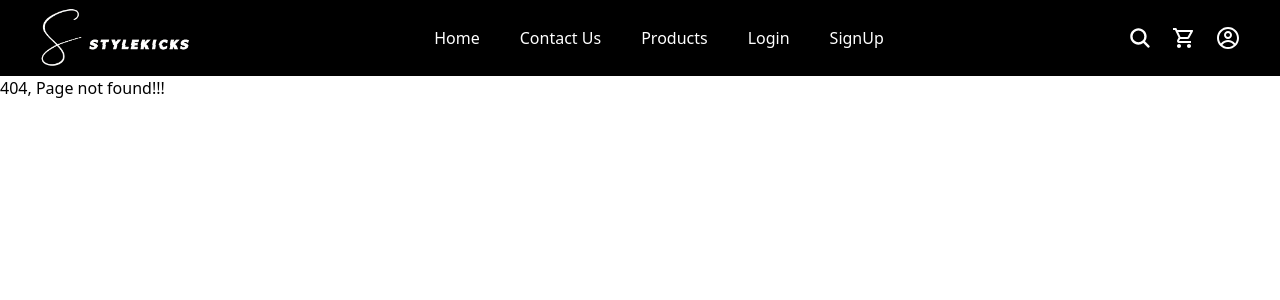
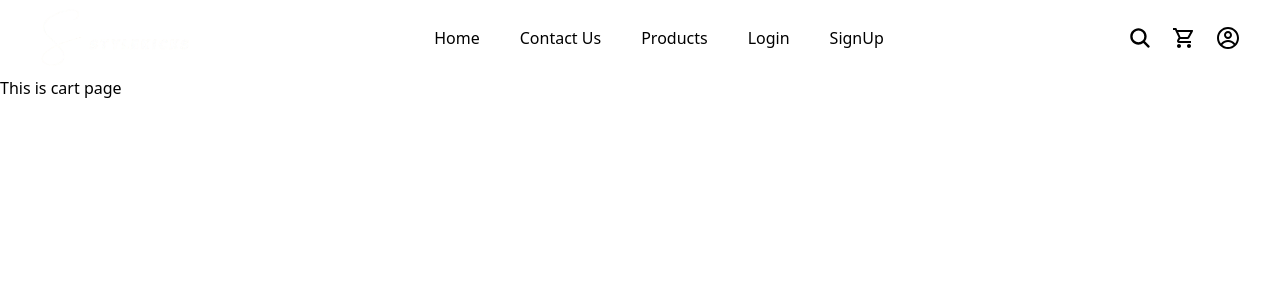
Before and after one commit to SaranshKoirala/StyleKicks-Ecommerce, a React (Vite) app in the folder client/: page /cart in a window 1280 px wide. Before the commit this address had no page. Shown: the top 300 px of the page. Built offline with nearby package versions, Linux system fonts and the light colour scheme.

Commit message:
updated the products

```diff
--- a/client/src/App.jsx
+++ b/client/src/App.jsx
@@ -6,6 +6,7 @@ import PageNotFound from "./Pages/PageNotFound";
 import ShoeDetail from "./Pages/ShoeDetail";
 import Navbar from "./Components/Navbar";
 import Products from "./Pages/Products";
+import Cart from "./Pages/Cart";
 
 function App() {
   return (
@@ -17,6 +18,7 @@ function App() {
         <Route path="/signup" element={<Signup />} />
         <Route path="/products" element={<Products />} />
         <Route path="/product/:id" element={<ShoeDetail />} />
+        <Route path="/cart" element={<Cart />} />
         <Route path="*" element={<PageNotFound />} />
       </Routes>
     </BrowserRouter>
--- a/client/src/Components/Navbar.jsx
+++ b/client/src/Components/Navbar.jsx
@@ -12,7 +12,7 @@ function Navbar() {
   }
 
   return (
-    <div className="flex gap-10 justify-between items-center px-10 py-2 text-white bg-black ">
+    <div className="flex gap-10 justify-between items-center px-10 py-2 text-black bg-transparent ">
       <Link to={"/"}>
         <img src="/full-logo.png" className="m-0 p-0" width={150} />
       </Link>
--- a/client/src/Components/Shoes.jsx
+++ b/client/src/Components/Shoes.jsx
@@ -27,7 +27,7 @@ function Shoes() {
       </h1>
 
       <div className="grid grid-cols-3 gap-10">
-        {shoes.map((shoe) => {
+        {shoes.slice(0, 9).map((shoe) => {
           return <ShoeList shoe={shoe} key={shoe._id} />;
         })}
       </div>
--- /dev/null
+++ b/client/src/Pages/Cart.jsx
@@ -0,0 +1,5 @@
+function Cart() {
+  return <div>This is cart page</div>;
+}
+
+export default Cart;
```
